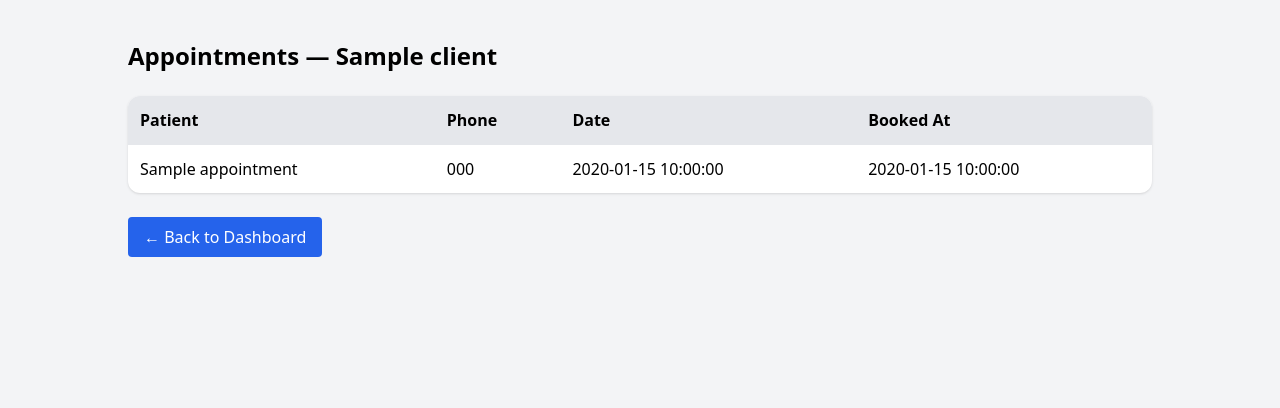
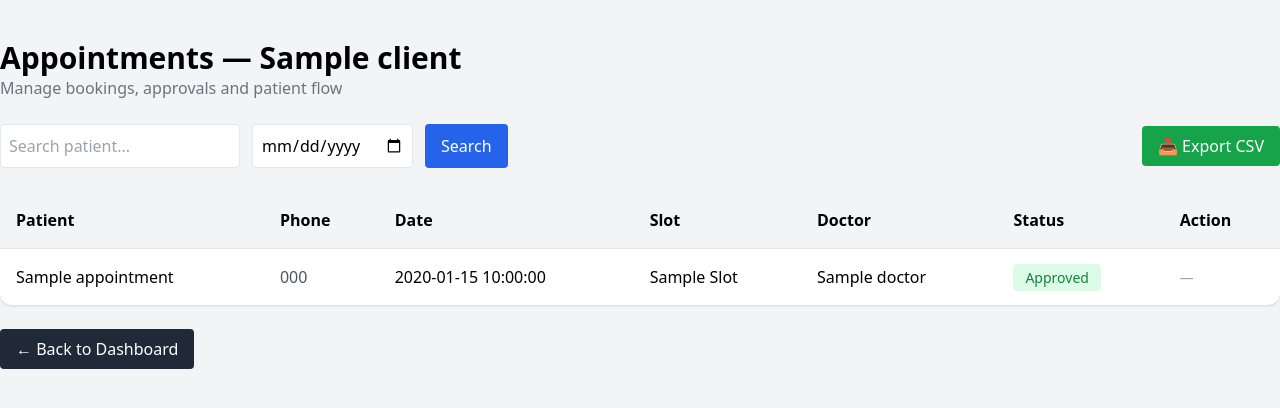
Before and after one commit to rachaelwanja/whatsapp-ai-bot-254, a Flask app: template templates/appointments.html in a window 1280 px wide. Shown: the top 408 px of the page. Run offline with Flask 3, Linux system fonts and the light colour scheme; the template is opened without the code that fills it: most values are stand-ins (such as "Sample title", 1, 10 or a date in 2020); some libraries are stand-ins or nearby versions.

Commit message:
Update appointments.html

```diff
--- a/templates/appointments.html
+++ b/templates/appointments.html
@@ -5,42 +5,134 @@
     <script src="https://cdn.tailwindcss.com"></script>
 </head>
 
-<body class="bg-gray-100">
+<body class="bg-gray-100 font-sans">
 
-<div class="max-w-5xl mx-auto mt-10">
+<div class="max-w-7xl mx-auto mt-10">
 
-    <h2 class="text-2xl font-bold mb-6">
-        Appointments — {{ client.name }}
-    </h2>
+    <!-- HEADER -->
+    <div class="mb-6">
+        <h2 class="text-3xl font-bold">
+            Appointments — {{ client.name }}
+        </h2>
+        <p class="text-gray-500">
+            Manage bookings, approvals and patient flow
+        </p>
+    </div>
 
+    <!-- ACTION BAR -->
+    <div class="flex justify-between items-center mb-6">
+
+        <!-- SEARCH -->
+        <form method="GET" class="flex gap-3">
+
+            <input
+                type="text"
+                name="name"
+                placeholder="Search patient..."
+                class="p-2 border rounded w-60"
+            >
+
+            <input
+                type="date"
+                name="date"
+                class="p-2 border rounded"
+            >
+
+            <button class="bg-blue-600 text-white px-4 py-2 rounded">
+                Search
+            </button>
+
+        </form>
+
+        <!-- EXPORT -->
+        <a href="/export_appointments"
+           class="bg-green-600 text-white px-4 py-2 rounded">
+           📥 Export CSV
+        </a>
+
+    </div>
+
+    <!-- TABLE -->
     <div class="bg-white rounded-xl shadow overflow-hidden">
 
-        <table class="w-full">
+        <table class="w-full text-left">
 
-            <thead class="bg-gray-200">
+            <thead class="bg-gray-100">
                 <tr>
-                    <th class="p-3 text-left">Patient</th>
-                    <th class="p-3 text-left">Phone</th>
-                    <th class="p-3 text-left">Date</th>
-                    <th class="p-3 text-left">Booked At</th>
+                    <th class="p-4">Patient</th>
+                    <th class="p-4">Phone</th>
+                    <th class="p-4">Date</th>
+                    <th class="p-4">Slot</th>
+                    <th class="p-4">Doctor</th>
+                    <th class="p-4">Status</th>
+                    <th class="p-4">Action</th>
                 </tr>
             </thead>
 
             <tbody>
 
                 {% for a in appointments %}
-                <tr class="border-t">
-                    <td class="p-3">{{ a.name }}</td>
-                    <td class="p-3">{{ a.phone }}</td>
-                    <td class="p-3">{{ a.date }}</td>
-                    <td class="p-3">{{ a.time }}</td>
+                <tr class="border-t hover:bg-gray-50">
+
+                    <td class="p-4 font-medium">{{ a.name }}</td>
+
+                    <td class="p-4 text-gray-600">
+                        {{ a.phone }}
+                    </td>
+
+                    <td class="p-4">{{ a.date }}</td>
+
+                    <td class="p-4 capitalize">{{ a.slot }}</td>
+
+                    <td class="p-4">{{ a.doctor }}</td>
+
+                    <!-- STATUS -->
+                    <td class="p-4">
+                        {% if a.status == "pending" %}
+                            <span class="bg-yellow-100 text-yellow-700 px-3 py-1 rounded text-sm">
+                                Pending
+                            </span>
+                        {% elif a.status == "approve" %}
+                            <span class="bg-green-100 text-green-700 px-3 py-1 rounded text-sm">
+                                Approved
+                            </span>
+                        {% else %}
+                            <span class="bg-red-100 text-red-700 px-3 py-1 rounded text-sm">
+                                Rejected
+                            </span>
+                        {% endif %}
+                    </td>
+
+                    <!-- ACTION -->
+                    <td class="p-4">
+
+                        {% if a.status == "pending" %}
+                        <div class="flex gap-2">
+
+                            <button onclick="action('{{ a.id }}','approve')"
+                                class="bg-green-600 text-white px-3 py-1 rounded text-sm">
+                                Approve
+                            </button>
+
+                            <button onclick="action('{{ a.id }}','reject')"
+                                class="bg-red-600 text-white px-3 py-1 rounded text-sm">
+                                Reject
+                            </button>
+
+                        </div>
+                        {% else %}
+                            <span class="text-gray-400 text-sm">—</span>
+                        {% endif %}
+
+                    </td>
+
                 </tr>
                 {% endfor %}
 
                 {% if appointments|length == 0 %}
                 <tr>
-                    <td colspan="4" class="p-4 text-center text-gray-500">
-                        No appointments yet
+                    <td colspan="7" class="p-6 text-center text-gray-500">
+                        No appointments found
                     </td>
                 </tr>
                 {% endif %}
@@ -51,12 +143,32 @@
 
     </div>
 
+    <!-- BACK -->
     <a href="/dashboard"
-       class="inline-block mt-6 bg-blue-600 text-white px-4 py-2 rounded">
+       class="inline-block mt-6 bg-gray-800 text-white px-4 py-2 rounded">
        ← Back to Dashboard
     </a>
 
 </div>
 
+<!-- SCRIPT -->
+<script>
+function action(id, act){
+
+    fetch("/appointment_action", {
+        method: "POST",
+        headers: {
+            "Content-Type": "application/json"
+        },
+        body: JSON.stringify({
+            id: id,
+            action: act
+        })
+    })
+    .then(res => res.json())
+    .then(() => location.reload());
+}
+</script>
+
 </body>
 </html>
```
